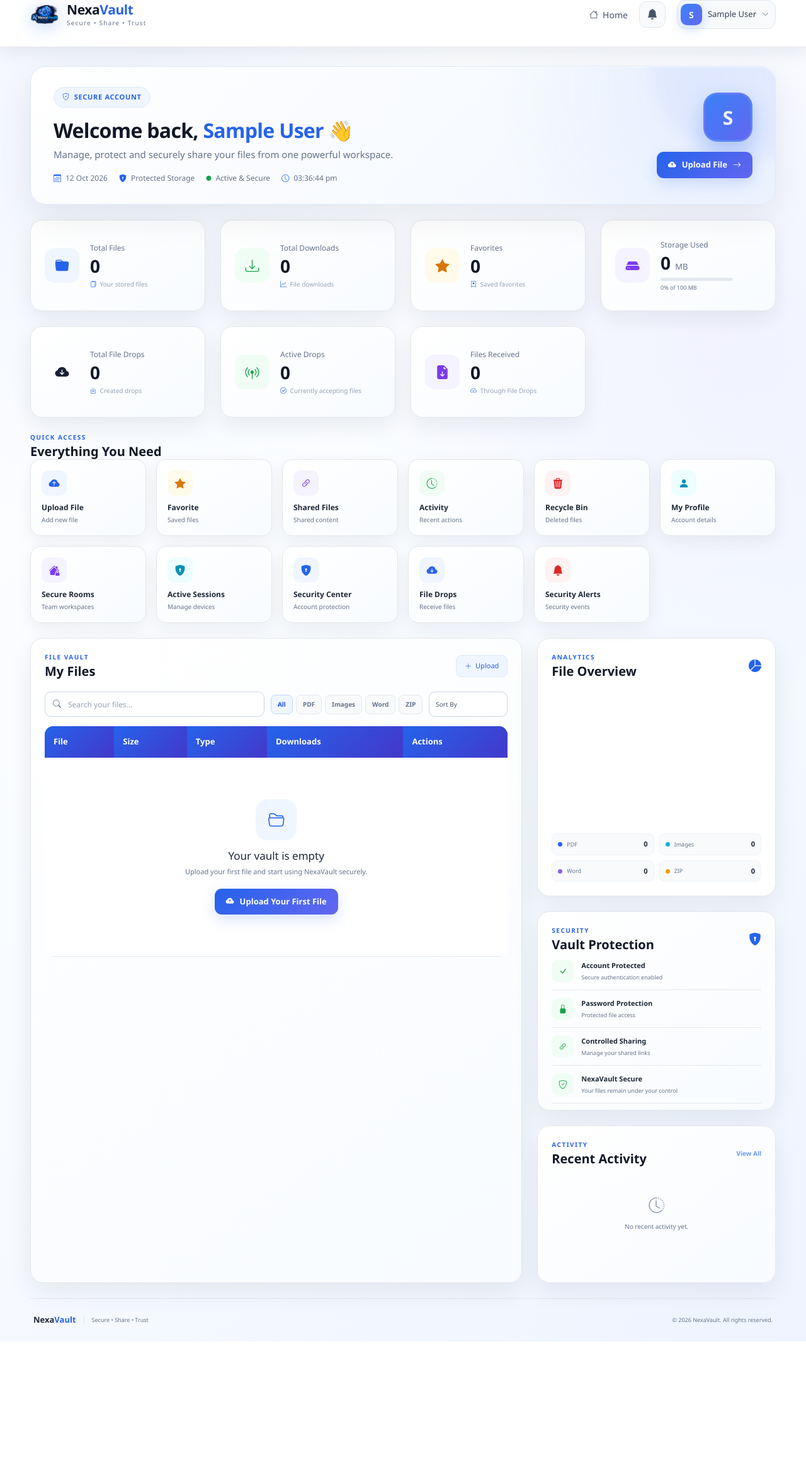
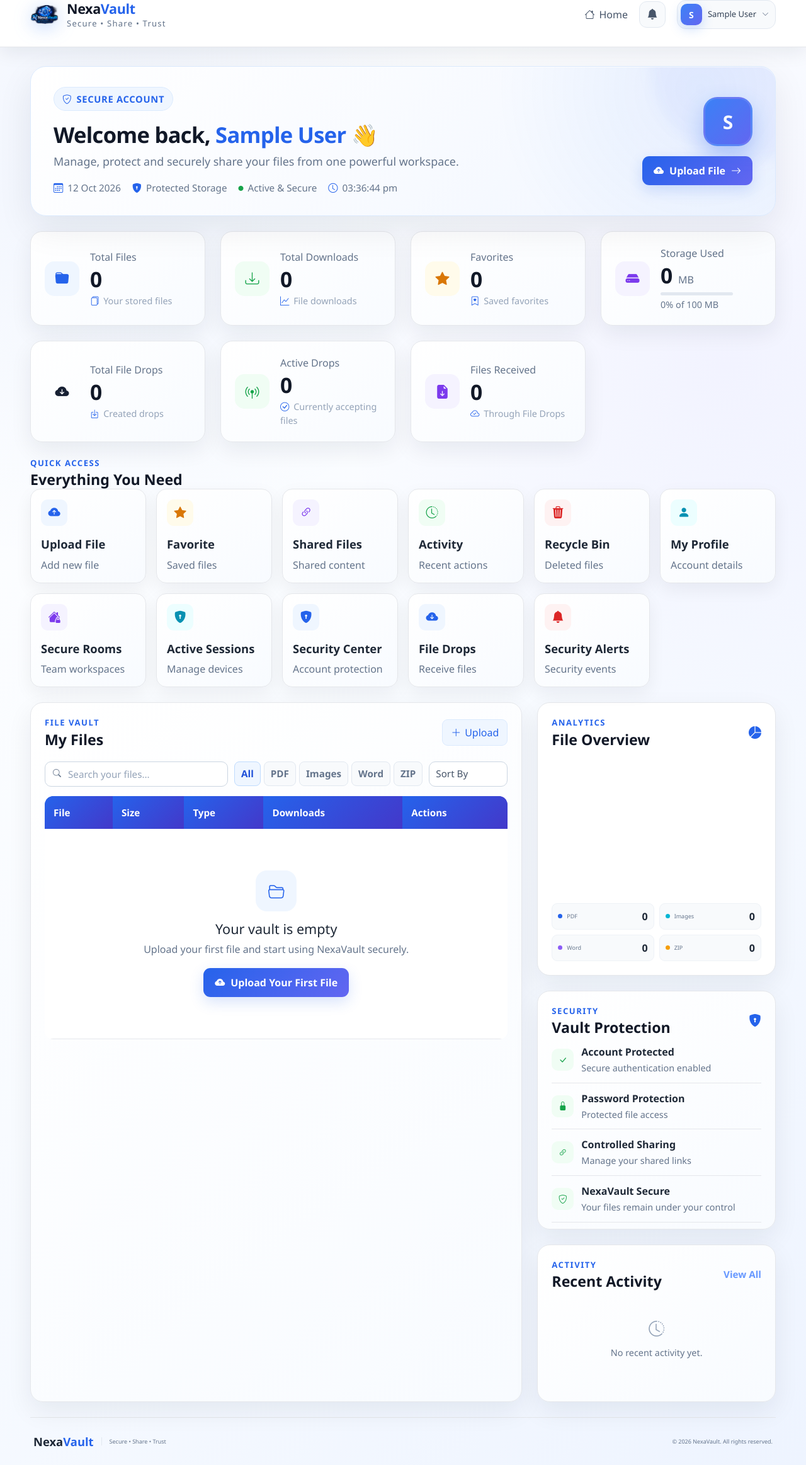
Before and after one commit to parkarpankaj26-create/NexaVault, a PHP site: page /dashboard.php in a window 1280 px wide. Shown: the whole page at 63% size. Before the commit the page ends 2130 px from the top, so only its background shows below. Run offline with PHP 8.4, Linux system fonts and the light colour scheme; the visitor is signed in with stand-in values (Sample User, id 1); data that the repository does not hold is empty; a map, chart or similar area stays blank.

Commit message:
Increase Quick Access card sizes

```diff
--- a/dashboard.php
+++ b/dashboard.php
@@ -427,6 +427,63 @@ $userInitial = strtoupper(
     rel="stylesheet"
     href="assets/css/dashboard.css?v=301">
 
+
+<style>
+/* NexaVault Dashboard: larger Quick Access cards and text; functionality/colors preserved. */
+body { font-size: 16px; }
+.nv-dashboard-brand .dashboard-brand-text strong { font-size: 1.35rem !important; }
+.nv-dashboard-brand .dashboard-brand-text small { font-size: 0.82rem !important; }
+.dashboard-nav-link, .user-menu { font-size: 1rem !important; }
+.dropdown-menu, .dropdown-item, .dropdown-header { font-size: 1rem !important; }
+.dashboard-welcome h1 { font-size: clamp(2rem, 2.7vw, 2.65rem) !important; }
+.dashboard-welcome p { font-size: 1.12rem !important; }
+.welcome-badge { font-size: 0.92rem !important; }
+.welcome-meta, .welcome-meta span { font-size: 0.95rem !important; }
+.nv-upload-btn, .panel-upload-btn { font-size: 1rem !important; }
+.dashboard-stat-card .stat-content > span { font-size: 1rem !important; }
+.dashboard-stat-card .stat-content h2 { font-size: 2.1rem !important; }
+.dashboard-stat-card .stat-content h2 small { font-size: 1rem !important; }
+.dashboard-stat-card .stat-content > small,
+.storage-progress small { font-size: 0.9rem !important; }
+.section-label { font-size: 0.82rem !important; }
+.section-title-row h3, .panel-header h3 { font-size: 1.45rem !important; }
+.quick-action-card { min-height: 122px !important; padding: 16px !important; display: flex !important; flex-direction: column !important; justify-content: flex-start !important; gap: 7px !important; }
+.quick-action-card .quick-icon { width: 42px !important; height: 42px !important; min-width: 42px !important; font-size: 1.2rem !important; display: flex !important; align-items: center !important; justify-content: center !important; }
+.quick-action-card .quick-icon i { font-size: 1.2rem !important; }
+.quick-action-card strong { font-size: 1.15rem !important; line-height: 1.35 !important; }
+.quick-action-card small { font-size: 1rem !important; line-height: 1.35 !important; }
+.search-box input, .sort-form .form-select, .filter-btn { font-size: 0.95rem !important; }
+.nv-file-table thead th { font-size: 0.95rem !important; }
+.nv-file-table tbody td { font-size: 1rem !important; }
+.file-name strong { font-size: 1rem !important; }
+.file-name small { font-size: 0.88rem !important; }
+.file-tags { font-size: 0.84rem !important; }
+.file-size, .file-type-badge, .download-count { font-size: 0.92rem !important; }
+.file-actions .action-btn, .file-actions .btn { font-size: 0.95rem !important; }
+.empty-files h4 { font-size: 1.35rem !important; }
+.empty-files p { font-size: 1rem !important; }
+.analytics-legend, .analytics-legend strong { font-size: 1rem !important; }
+.security-status-row strong { font-size: 1rem !important; }
+.security-status-row small { font-size: 0.9rem !important; }
+.activity-view { font-size: 0.95rem !important; }
+.activity-details strong { font-size: 0.98rem !important; }
+.activity-details small, .no-activity p { font-size: 0.9rem !important; }
+.dashboard-footer { font-size: 0.92rem !important; }
+.dashboard-footer strong { font-size: 1.15rem !important; }
+@media (max-width: 576px) {
+  .dashboard-welcome h1 { font-size: 1.85rem !important; }
+  .dashboard-welcome p { font-size: 1rem !important; }
+  .dashboard-stat-card .stat-content h2 { font-size: 1.8rem !important; }
+  .section-title-row h3, .panel-header h3 { font-size: 1.25rem !important; }
+  .quick-action-card { min-height: 118px !important; padding: 12px !important; gap: 6px !important; }
+  .quick-action-card .quick-icon { width: 38px !important; height: 38px !important; min-width: 38px !important; }
+  .quick-action-card strong { font-size: 1.02rem !important; }
+  .quick-action-card small { font-size: 0.92rem !important; }
+  .quick-action-card small { font-size: 0.84rem !important; }
+  .nv-file-table tbody td { font-size: 0.92rem !important; }
+}
+</style>
+
 </head>
 
 
```
